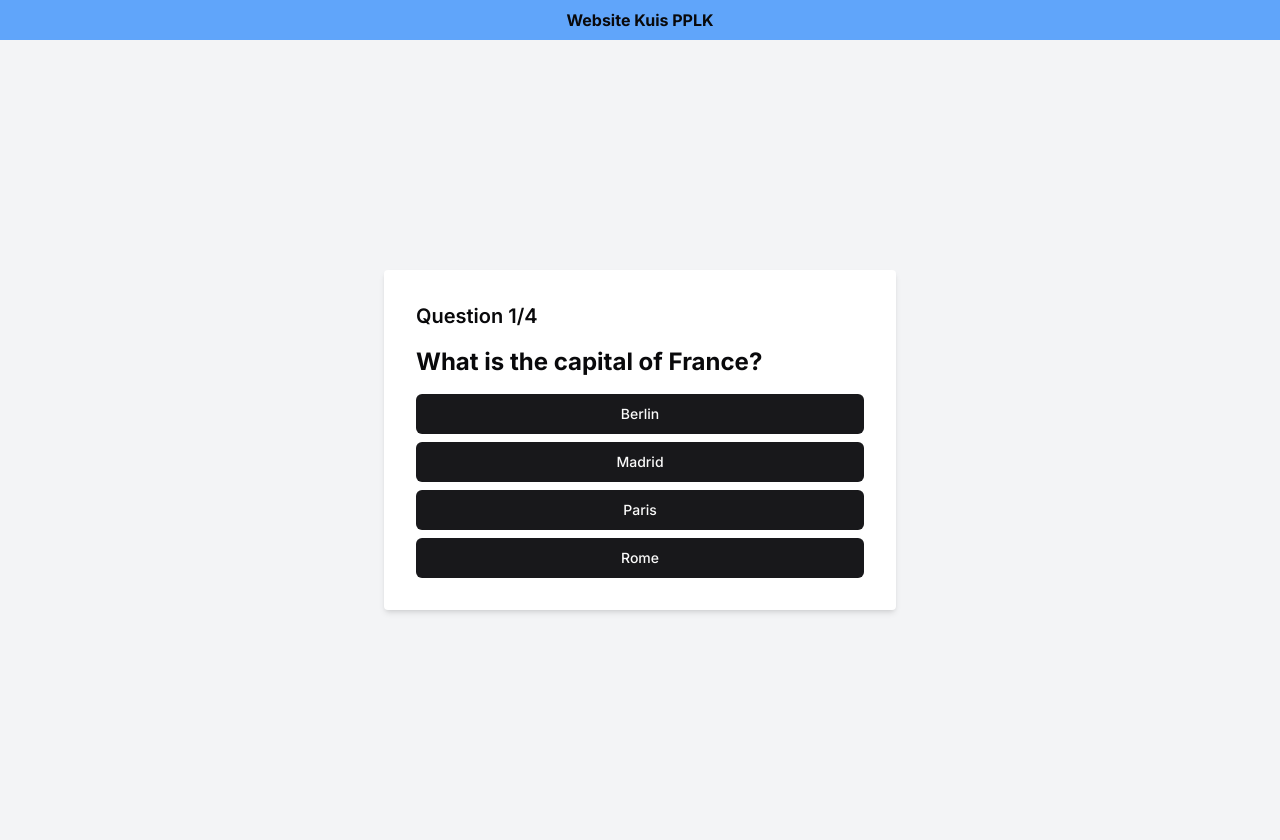
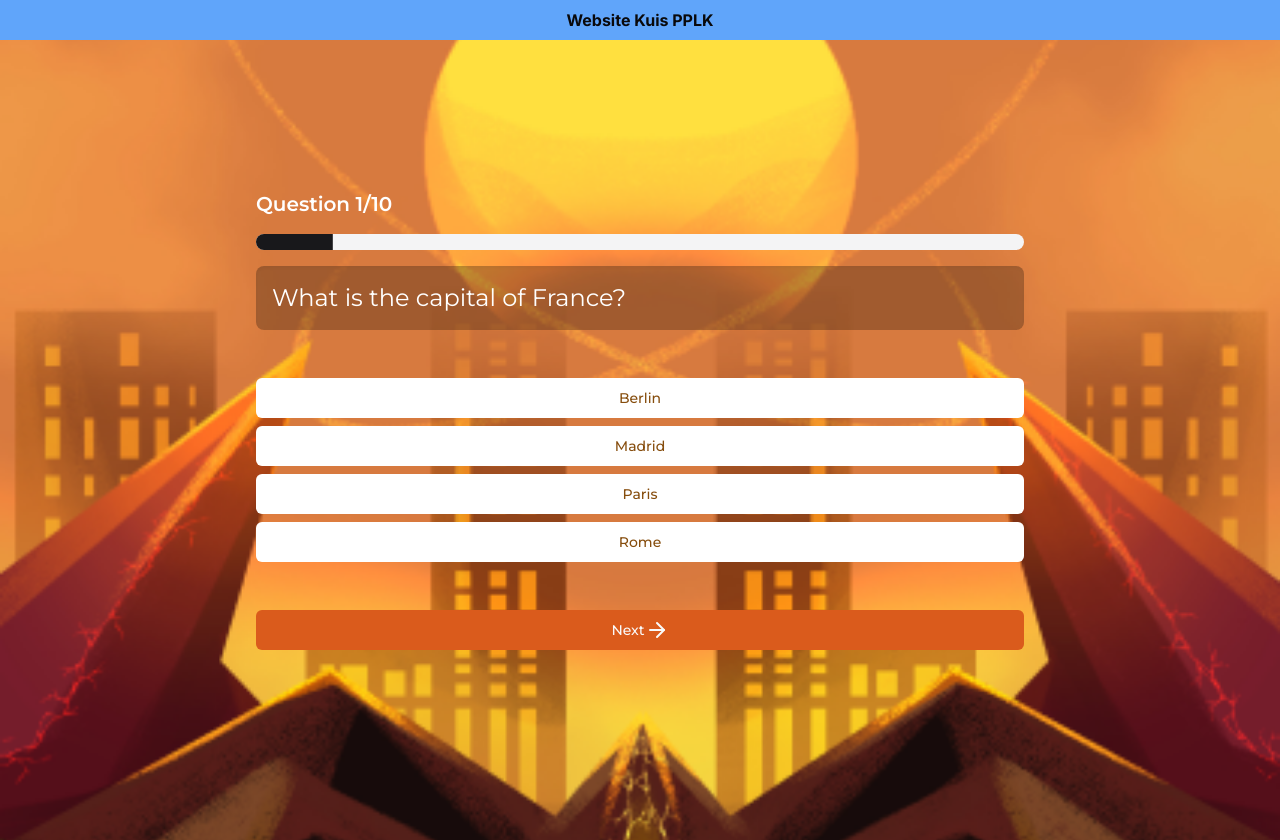
Before and after one commit to PPLK-ITERA/Mini-Project-PPLK-2024-Front-End, a Next.js app: page /quiz in a window 1280 px wide. After the commit the page ends 800 px from the top, so only its background shows below. Built offline with nearby package versions, Linux system fonts and the light colour scheme.

Commit message:
style: implementing design from vvd

```diff
--- a/package.json
+++ b/package.json
@@ -9,6 +9,7 @@
     "lint": "next lint"
   },
   "dependencies": {
+    "@radix-ui/react-progress": "^1.1.0",
     "@radix-ui/react-slot": "^1.1.0",
     "class-variance-authority": "^0.7.0",
     "clsx": "^2.1.1",
--- a/src/app/layout.tsx
+++ b/src/app/layout.tsx
@@ -17,7 +17,7 @@ export default function RootLayout({
 }>) {
   return (
     <html lang="en">
-      <body className={inter.className} suppressHydrationWarning>
+      <body className={`${inter.className} w-screen h-screen flex flex-col`} suppressHydrationWarning>
         <Navbar />
         {children}
       </body>
--- a/src/app/quiz/layout.tsx
+++ b/src/app/quiz/layout.tsx
@@ -1,3 +1,4 @@
+import Image from "next/image";
 
 export default function RootLayout({
   children,
@@ -5,7 +6,8 @@ export default function RootLayout({
   children: React.ReactNode;
 }>) {
   return (
-    <div>
+    <div className="h-full">
+      <Image src="/assets/background-quiz.png" className="fixed w-screen top-0 left-0 -z-50 -translate-y-1/2" quality={100} width={1000} height={500} alt="quiz-background" />
       {children}
     </div>
   );
--- a/src/app/quiz/page.tsx
+++ b/src/app/quiz/page.tsx
@@ -1,8 +1,12 @@
 'use client'
 
 import { Button } from '@/components/ui/button';
+import { Progress } from '@/components/ui/progress';
+import { ArrowRight } from 'lucide-react';
+import clsx from 'clsx';
 import { useRouter } from 'next/navigation';
 import React, { useState } from 'react';
+import { Montserrat } from 'next/font/google';
 
 const quizData = [
   {
@@ -21,43 +25,85 @@ const quizData = [
     question: "What is the capital of Japan?",
     answers: ["Beijing", "Seoul", "Tokyo", "Bangkok"],
   },
+  {
+    question: "What is the capital of France?",
+    answers: ["Berlin", "Madrid", "Paris", "Rome"],
+  },
+  {
+    question: "What is 2 + 2?",
+    answers: ["3", "4", "5", "6"],
+  },
+  {
+    question: "Who wrote 'To Kill a Mockingbird'?",
+    answers: ["Harper Lee", "Mark Twain", "Ernest Hemingway", "F. Scott Fitzgerald"],
+  },
+  {
+    question: "What is the capital of Japan?",
+    answers: ["Beijing", "Seoul", "Tokyo", "Bangkok"],
+  },{
+    question: "Who wrote 'To Kill a Mockingbird'?",
+    answers: ["Harper Lee", "Mark Twain", "Ernest Hemingway", "F. Scott Fitzgerald"],
+  },
+  {
+    question: "What is the capital of Japan?",
+    answers: ["Beijing", "Seoul", "Tokyo", "Bangkok"],
+  },
 ];
+
+const montserrat = Montserrat({subsets: ['latin']})
 
 export default function Page() {
   const router = useRouter();
 
-  const [currentQuestion, setCurrentQuestion] = useState(0);
+  const [currentQuestion, setCurrentQuestion] = useState(0)
+  const [selectedAnswer, setSelectedAnswer] = useState<number | null>(null)
 
   const handleAnswerOptionClick = (answerIndex: number) => {
+    setSelectedAnswer(answerIndex)
+  }
+
+  function submitAnswer() {
+    if (selectedAnswer === null) return
+
     if (currentQuestion < quizData.length - 1) {
-      setCurrentQuestion(currentQuestion + 1);
+      setCurrentQuestion(currentQuestion + 1)
+      setSelectedAnswer(null)
     } else {
-      router.push('/answer');
+      router.push('/answer')
     }
-  };
+  }
 
   return (
-    <div className="flex items-center justify-center h-screen bg-gray-100">
-      <div className="bg-white p-8 rounded shadow-md w-full max-w-lg">
-        <div className="mb-4">
-          <span className="text-xl font-semibold">Question {currentQuestion + 1}/{quizData.length}</span>
+    <div className={`${montserrat.className} mx-auto flex flex-col items-center justify-center h-full w-full max-w-3xl text-start place-content-center text-white gap-4`}>
+        <span className="text-xl font-semibold w-full">Question {currentQuestion + 1}/{quizData.length}</span>
+        <Progress value={((currentQuestion + 1) * 100 / quizData.length).toFixed(0)} />
+        <div className="w-full p-4 rounded-lg shadow-inner bg-black/25">
+          <h2 className="text-2xl">{quizData[currentQuestion].question}</h2>
         </div>
-        <div className="mb-4">
-          <h2 className="text-2xl font-bold">{quizData[currentQuestion].question}</h2>
-        </div>
-        <ul className="flex flex-col gap-2">
+
+        <ul className="w-full flex flex-col gap-2 mt-8">
           {quizData[currentQuestion].answers.map((answer, answerIndex) => (
             <li key={answerIndex}>
               <Button
                 onClick={() => handleAnswerOptionClick(answerIndex)}
-                className='w-full'
+                className={clsx({
+                  'bg-white text-candlelight-800 hover:bg-jaffa-100': answerIndex !== selectedAnswer,
+                  'bg-gradient-to-r from-candlelight-800 to-candlelight-950': answerIndex === selectedAnswer,
+                }, 'w-full')}
               >
                 {answer}
               </Button>
             </li>
           ))}
         </ul>
-      </div>
+
+        <Button
+          onClick={submitAnswer}
+          className="w-full bg-jaffa-600 mt-8"
+        >
+          Next
+          <ArrowRight />
+        </Button>
     </div>
   );
 };
--- /dev/null
+++ b/src/components/ui/progress.tsx
@@ -0,0 +1,28 @@
+"use client"
+
+import * as React from "react"
+import * as ProgressPrimitive from "@radix-ui/react-progress"
+
+import { cn } from "@/lib/utils"
+
+const Progress = React.forwardRef<
+  React.ElementRef<typeof ProgressPrimitive.Root>,
+  React.ComponentPropsWithoutRef<typeof ProgressPrimitive.Root>
+>(({ className, value, ...props }, ref) => (
+  <ProgressPrimitive.Root
+    ref={ref}
+    className={cn(
+      "relative h-4 w-full overflow-hidden rounded-full bg-secondary",
+      className
+    )}
+    {...props}
+  >
+    <ProgressPrimitive.Indicator
+      className="h-full w-full flex-1 bg-primary transition-all"
+      style={{ transform: `translateX(-${100 - (value || 0)}%)` }}
+    />
+  </ProgressPrimitive.Root>
+))
+Progress.displayName = ProgressPrimitive.Root.displayName
+
+export { Progress }
```
Also changed, not shown: 1 other file (tests, documents, lock files or other folders).
